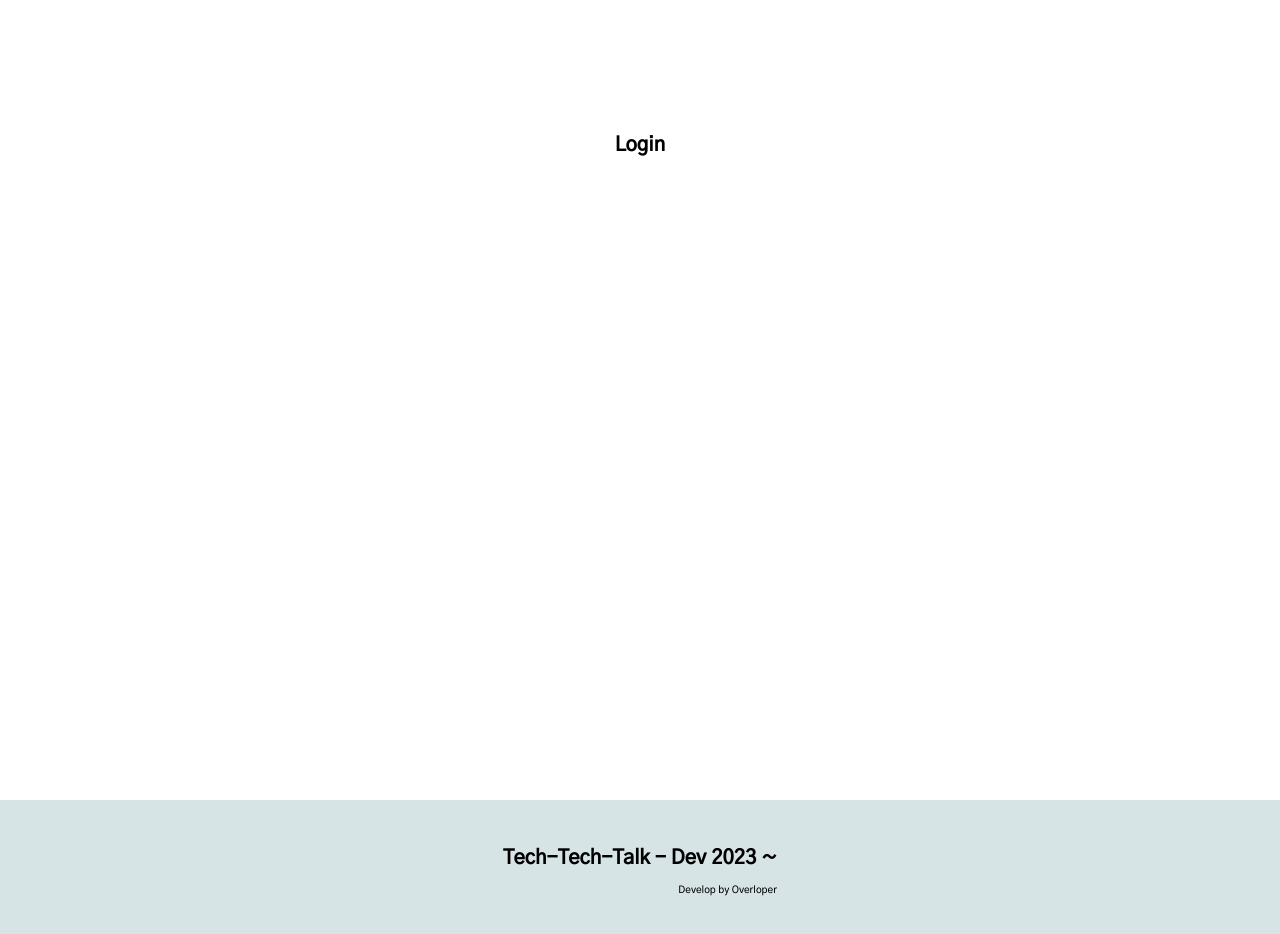
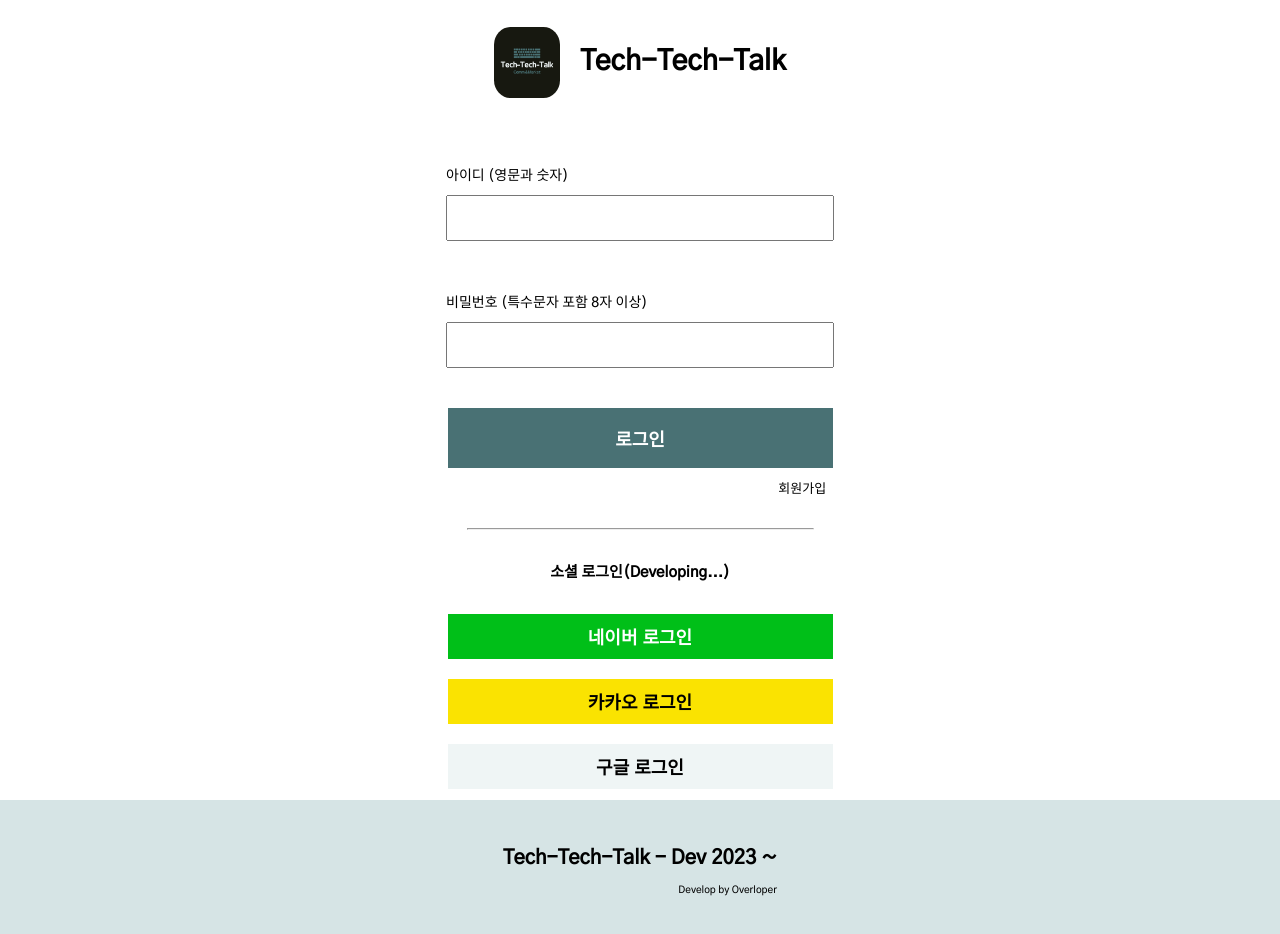
Before and after one commit to kimseonghyoek/tech-tech-talk, a React (Create React App) app in the folder front/: page /login in a window 1280 px wide. Shown: the top 934 px of the page. Built offline with nearby package versions, Linux system fonts and the light colour scheme; the HTML template or start-up script is replaced by a standard one.

Commit message:
Update LoginForm component

```diff
--- a/front/src/components/LoginForm.tsx
+++ b/front/src/components/LoginForm.tsx
@@ -1,22 +1,164 @@
-import React from 'react';
-import styled from 'styled-components';
-import palette from '../palette';
+import React from "react";
+import styled from "styled-components";
+import palette from "../palette";
+import Input from "./Input";
+import Button from "./Button";
 
 const Container = styled.div`
   display: flex;
   justify-content: center;
-  background-color: ${palette.white};
-  width: 35%;
-  height: 70%;
+  align-items: center;
   border-radius: 15px;
+  flex-direction: column;
+
+  .logo-layout {
+    display: flex;
+    justify-content: center;
+    align-items: center;
+    margin: 3.5rem;
+
+    img {
+      border-radius: 25%;
+      width: 66px;
+      height: 71px;
+    }
+
+    h1 {
+      padding-left: 20px;
+      font-size: 2.8rem;
+    }
+  }
+
+  form {
+    width: 100%;
+    display: flex;
+    align-items: center;
+    justify-content: center;
+    flex-direction: column;
+
+    .inputs {
+      margin: 20px;
+      p {
+        font-size: 1.4rem;
+        margin: 1rem 0rem;
+      }
+
+      input {
+        width: 38rem;
+        height: 4.2rem;
+      }
+    }
+
+    #login-btn {
+      margin-top: 2rem;
+      width: 38.5rem;
+      height: 6rem;
+      background-color: ${palette.main_color3};
+      color: ${palette.white};
+    }
+  }
+
+  .login-info {
+    width: 87%;
+    display: flex;
+    justify-content: flex-end;
+    margin: 0rem 4rem;
+    text-align: right;
+    a {
+      text-decoration: none;
+      p {
+        font-weight: lighter;
+        color: ${palette.black};
+        margin: 0;
+        font-size: 13px;
+      }
+    }
+  }
+
+  hr {
+    margin: 3rem;
+    width: 34.5rem;
+  }
+
+  .social-login {
+    display: flex;
+    flex-direction: column;
+    justify-content: center;
+    align-items: center;
+
+    h2 {
+      margin-top: 0;
+    }
+
+    .social-btn {
+      padding: 0;
+      li {
+        list-style: none;
+      }
+
+      button {
+        width: 38.5rem;
+        height: 4.5rem;
+      }
+      #naver-btn {
+        background-color: ${palette.naver_color};
+        color: ${palette.white};
+      }
+      #kakao-btn {
+        background-color: ${palette.kakao_color};
+        color: ${palette.black};
+      }
+      #google-btn {
+        background-color: ${palette.main_color1};
+        color: ${palette.black};
+      }
+    }
+  }
 `;
 
+const public_url = process.env.PUBLIC_URL;
+
 function LoginForm() {
+
   return (
     <Container>
-      <h1>Login</h1>
+      <div className="logo-layout">
+        <img src={`${public_url}/imgs/Tech-Tech-Talk.png`} alt="logo" />
+        <h1>Tech-Tech-Talk</h1>
+      </div>
+      <form>
+        <div className="inputs">
+          <p>아이디 (영문과 숫자)</p>
+          <Input placeholder="" onChange={""} />
+        </div>
+        <div className="inputs">
+          <p>비밀번호 (특수문자 포함 8자 이상)</p>
+          <Input placeholder="" onChange={""} />
+        </div>
+        <Button id="login-btn" text="로그인" />
+      </form>
+      <div className="login-info">
+        <a href="#">
+          <p>회원가입</p>
+        </a>
+      </div>
+      <hr />
+      <div className="social-login">
+        <h2>소셜 로그인(Developing...)</h2>
+        <ul className="social-btn">
+          <li>
+            <Button id="naver-btn" text="네이버 로그인" />
+          </li>
+          <li>
+            <Button id="kakao-btn" text="카카오 로그인" />
+          </li>
+          <li>
+            <Button id="google-btn" text="구글 로그인" />
+          </li>
+        </ul>
+      </div>
     </Container>
-  )
+  );
 }
 
 export default LoginForm;
```
